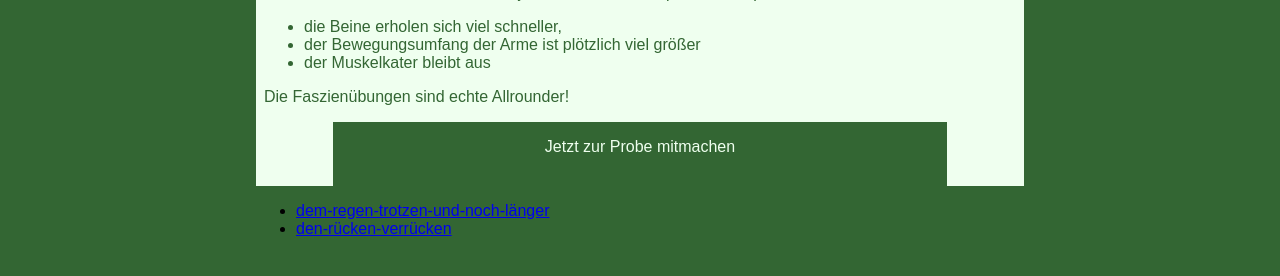
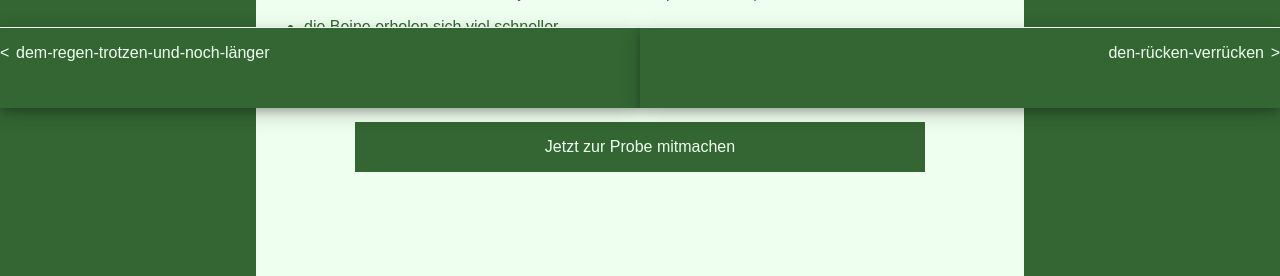
Before and after one commit to libelle2000/mit-marion, a PHP site: page / in a window 1280 px wide. Shown: the part 692-968 px from the top of the page. Before the commit the page ends 928 px from the top, so only its background shows below. Run offline with PHP 8.4, Linux system fonts and the light colour scheme.

Commit message:
add zapper style improve button

```diff
--- a/public/css/main.css
+++ b/public/css/main.css
@@ -17,6 +17,7 @@ header.container-content {
 
 article.container-content {
     margin: 0.5em 0 0 0;
+    padding-bottom: 6em;
 }
 
 section.marion,
@@ -30,8 +31,7 @@ section.marion,
 
 @media only screen and (min-device-width: 40em) {
     header.container-content,
-    article.container-content,
-    nav.container-content
+    article.container-content
     {
         margin-right: 20%;
         margin-left: 20%;
@@ -53,11 +53,36 @@ section.marion,
 
 .button {
     display: block;
+    width: 70%;
+    margin: 0.5em auto 0.5em auto;
+    padding: 1em;
+    text-align: center;
+}
+
+.zap {
+    position: relative;
+    display: block;
     height: 3em;
-    width: 80%;
-    margin: 0.5em auto 0.5em auto;
-    padding-top: 1em;
-    text-align: center;
+    padding: 1em;
+    box-shadow: 0 4px 8px 0 rgba(0, 0, 0, 0.2), 0 6px 20px 0 rgba(0, 0, 0, 0.19);
+}
+.zap.previous {
+    text-align: left;
+}
+.zap.next {
+    text-align: right;
+}
+.zap.previous::before{
+    position: absolute;
+    left: 0;
+    top: 1em;
+    content: "<";
+}
+.zap.next::after{
+    position: absolute;
+    right: 0;
+    top: 1em;
+    content: ">";
 }
 
 header {
@@ -99,6 +124,24 @@ section.member .subquote {
     grid-area: subquote;
 }
 
+.zapper {
+    position: fixed;
+    width: 100%;
+    bottom: 0;
+    display: grid;
+    grid-template-columns: 1fr 1fr;
+    grid-template-rows: auto;
+    grid-template-areas:
+    "previous next";
+}
+
+.zapper .previous {
+    grid-area: previous;
+}
+.zapper .next {
+    grid-area: next;
+}
+
 .breadcrumb {
     height: 1.1em;
     background-image: url("./images/slash.svg");
@@ -108,6 +151,7 @@ section.member .subquote {
     padding-left: 3.5em;
 }
 
+body,
 .member {
     position: relative;
 }
@@ -135,17 +179,27 @@ section.member .subquote {
 .button:link,
 .button:active,
 .button:hover,
-.button:visited
+.button:visited,
+.zap,
+.zap:link,
+.zap:active,
+.zap:hover,
+.zap:visited
 {
     color: #EFFFEF;
     text-decoration: none;
 }
 
 body,
-.button {
+.button,
+.zap {
     background-color: #336633;
 }
 
 article {
     background-color: #EFFFEF;
 }
+
+.zap {
+    border-top: 0.1em solid #EFFFEF;
+}
--- a/public/index.php
+++ b/public/index.php
@@ -29,11 +29,9 @@
     </section>
     <a class="button" href="#">Jetzt zur Probe mitmachen</a>
 </article>
-<nav class="container-content pager">
-    <ul>
-        <li><a href="#dem-regen-trotzen-und-noch-länger">dem-regen-trotzen-und-noch-länger</a></li>
-        <li><a href="#den-rücken-verrücken">den-rücken-verrücken</a></li>
-    </ul>
+<nav class="zapper">
+    <a class="zap previous" href="#dem-regen-trotzen-und-noch-länger">dem-regen-trotzen-und-noch-länger</a>
+    <a class="zap next" href="#den-rücken-verrücken">den-rücken-verrücken</a>
 </nav>
 </body>
 </html>
```
